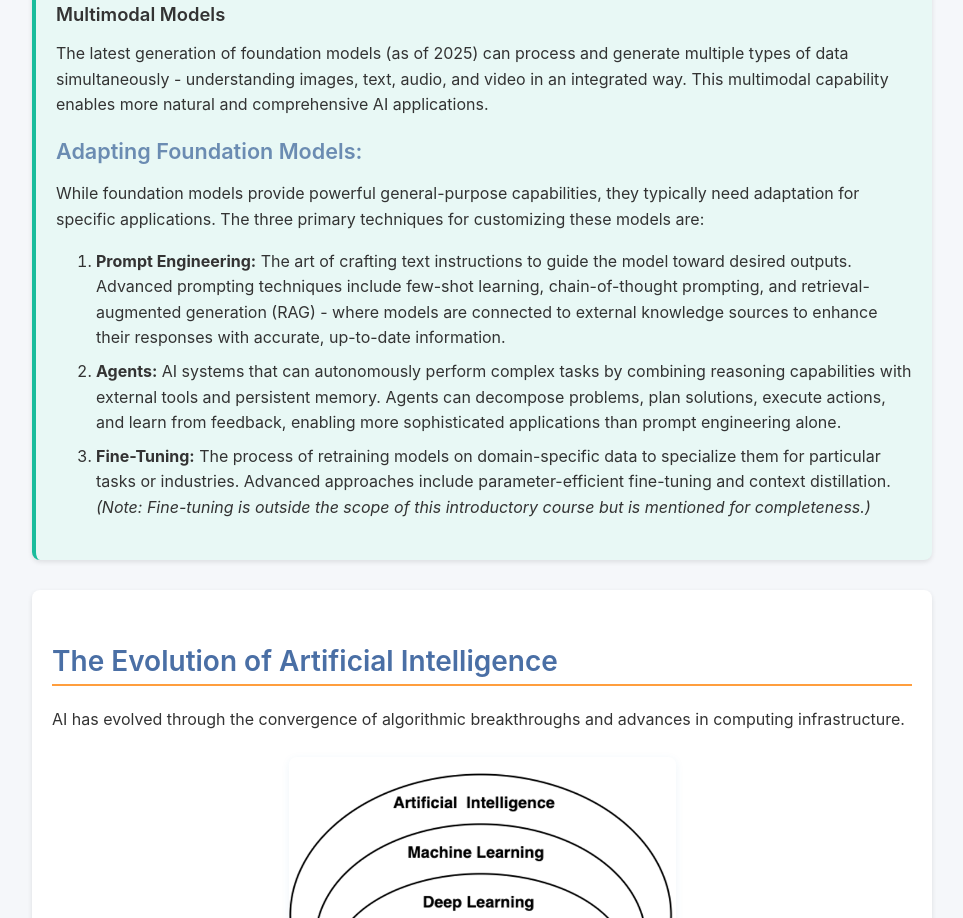
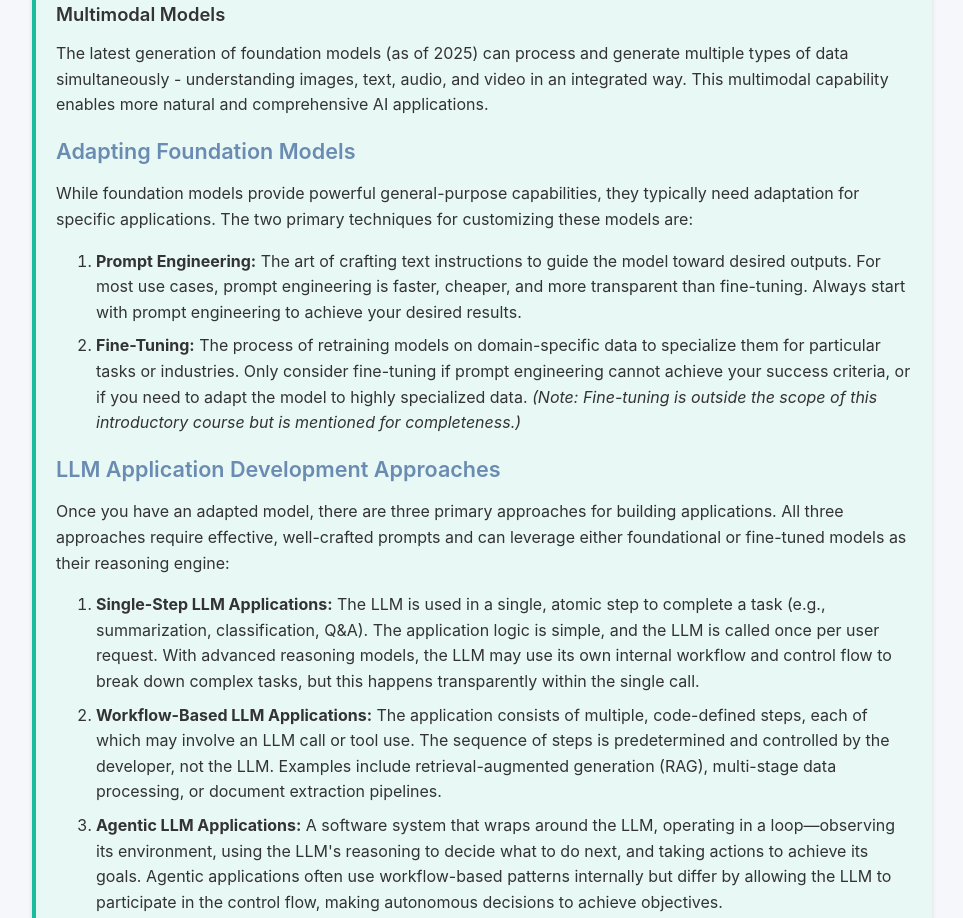
Before and after one commit to chelseaarjun/ai-education, a plain HTML site: page index.html in a window 1280 px wide. Shown: the part 1777-2695 px from the top of the page, without its empty margins (158-1121 px from the left). Drawn offline with Linux system fonts and the light colour scheme.

Commit message:
update Adapting Foundation Models content and add LLM application development approaches in index.html

```diff
--- a/index.html
+++ b/index.html
@@ -298,15 +298,19 @@
                 <h4>Multimodal Models</h4>
                 <p>The latest generation of foundation models (as of 2025) can process and generate multiple types of data simultaneously - understanding images, text, audio, and video in an integrated way. This multimodal capability enables more natural and comprehensive AI applications.</p>
 
-                <h3>Adapting Foundation Models:</h3>
-                <p>While foundation models provide powerful general-purpose capabilities, they typically need adaptation for specific applications. The three primary techniques for customizing these models are:</p>
+                <h3>Adapting Foundation Models</h3>
+                <p>While foundation models provide powerful general-purpose capabilities, they typically need adaptation for specific applications. The two primary techniques for customizing these models are:</p>
+                <ol>
+                    <li><strong>Prompt Engineering:</strong> The art of crafting text instructions to guide the model toward desired outputs. For most use cases, prompt engineering is faster, cheaper, and more transparent than fine-tuning. Always start with prompt engineering to achieve your desired results.</li>
+                    <li><strong>Fine-Tuning:</strong> The process of retraining models on domain-specific data to specialize them for particular tasks or industries. Only consider fine-tuning if prompt engineering cannot achieve your success criteria, or if you need to adapt the model to highly specialized data. <em>(Note: Fine-tuning is outside the scope of this introductory course but is mentioned for completeness.)</em></li>
+                </ol>
 
+                <h3>LLM Application Development Approaches</h3>
+                <p>Once you have an adapted model, there are three primary approaches for building applications. All three approaches require effective, well-crafted prompts and can leverage either foundational or fine-tuned models as their reasoning engine:</p>
                 <ol>
-                    <li><strong>Prompt Engineering:</strong> The art of crafting text instructions to guide the model toward desired outputs. Advanced prompting techniques include few-shot learning, chain-of-thought prompting, and retrieval-augmented generation (RAG) - where models are connected to external knowledge sources to enhance their responses with accurate, up-to-date information.</li>
-
-                    <li><strong>Agents:</strong> AI systems that can autonomously perform complex tasks by combining reasoning capabilities with external tools and persistent memory. Agents can decompose problems, plan solutions, execute actions, and learn from feedback, enabling more sophisticated applications than prompt engineering alone.</li>
-
-                    <li><strong>Fine-Tuning:</strong> The process of retraining models on domain-specific data to specialize them for particular tasks or industries. Advanced approaches include parameter-efficient fine-tuning and context distillation. <em>(Note: Fine-tuning is outside the scope of this introductory course but is mentioned for completeness.)</em></li>
+                    <li><strong>Single-Step LLM Applications:</strong> The LLM is used in a single, atomic step to complete a task (e.g., summarization, classification, Q&amp;A). The application logic is simple, and the LLM is called once per user request. With advanced reasoning models, the LLM may use its own internal workflow and control flow to break down complex tasks, but this happens transparently within the single call.</li>
+                    <li><strong>Workflow-Based LLM Applications:</strong> The application consists of multiple, code-defined steps, each of which may involve an LLM call or tool use. The sequence of steps is predetermined and controlled by the developer, not the LLM. Examples include retrieval-augmented generation (RAG), multi-stage data processing, or document extraction pipelines.</li>
+                    <li><strong>Agentic LLM Applications:</strong> A software system that wraps around the LLM, operating in a loop—observing its environment, using the LLM's reasoning to decide what to do next, and taking actions to achieve its goals. Agentic applications often use workflow-based patterns internally but differ by allowing the LLM to participate in the control flow, making autonomous decisions to achieve objectives.</li>
                 </ol>
             </div>
         </section>
```
